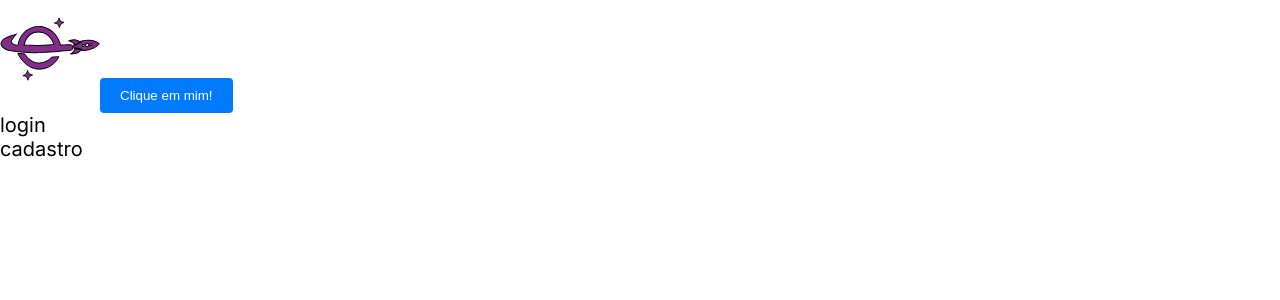
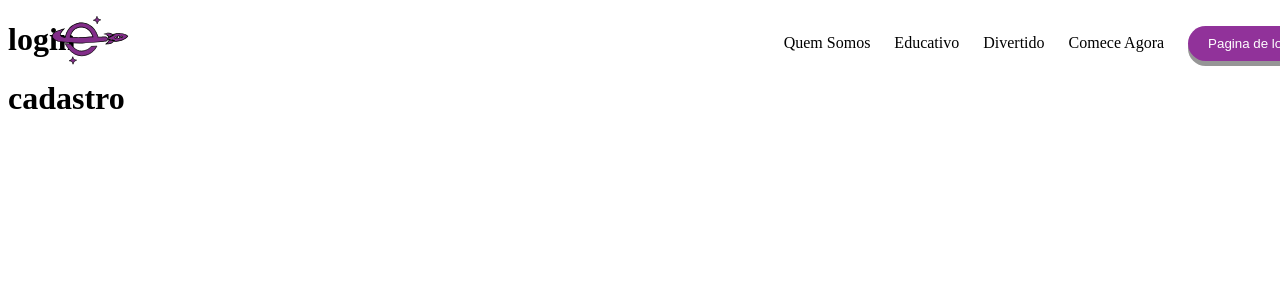
Before and after one commit to lucas-dos-santos-gomes/abc-virtual, a Next.js app: page /Sign in a window 1280 px wide. Shown: the top 300 px of the page. Built offline with nearby package versions, Linux system fonts and the light colour scheme.

Commit message:
criação da pagina home

```diff
--- a/src/app/globals.css
+++ b/src/app/globals.css
@@ -8,3 +8,7 @@
 :root {
   font-size: 10px;
 }
+
+body {
+  padding-top: 70px;
+}
--- /dev/null
+++ b/src/app/layout.js
@@ -0,0 +1,12 @@
+export const metadata = {
+  title: 'Next.js',
+  description: 'Generated by Next.js',
+}
+
+export default function RootLayout({ children }) {
+  return (
+    <html lang="en">
+      <body>{children}</body>
+    </html>
+  )
+}
--- /dev/null
+++ b/src/components/Button/style.js
@@ -0,0 +1,15 @@
+'use client'
+
+import styled from "styled-components";
+
+const Button = styled.button`
+  background-color: #91329A;
+  color: white;
+  padding: 10px 20px;
+  border: none;
+  border-radius: 100px;
+  cursor: pointer;
+  box-shadow: rgba(46, 46, 46, 0.5) 0px 5px 0px 0px;
+`;
+
+export default Button;
--- a/src/components/Header/index.jsx
+++ b/src/components/Header/index.jsx
@@ -1,11 +1,32 @@
 import Image from "next/image";
-import Button from './style';
 
-export default function Header() {
+import styles from './style.module.css';
+import Button from "../Button/style";
+import Link from "next/link";
+import React from 'react';
+import Header  from "./style";
+
+export default function PreHeader() {
   return (
-    <header>
-      <Image width={100} height={100} src="/svg/logo.svg" alt="logo" />
-      <Button>Clique em mim!</Button>
-    </header>
+    <Header className={styles.header}>
+      <div className={styles.logo}>
+        <Image width={100} height={100} src="/svg/logo.svg" alt="logo" />
+      </div>
+      <nav className={styles.nav}>
+        <ul>
+          <li><a href="#quemsomos">Quem Somos</a></li>
+          <li><a href="#educativo">Educativo</a></li>
+          <li><a href="#divertido">Divertido</a></li>
+          <li><a href="#assine">Comece Agora</a></li>
+          <li>
+            <Link href="Sign">
+              <Button>
+                Pagina de login
+              </Button>
+            </Link>
+          </li>
+        </ul>
+      </nav>
+    </Header>
   );
 }
--- a/src/components/Header/style.js
+++ b/src/components/Header/style.js
@@ -1,13 +1,15 @@
 'use client'
+
 import styled from "styled-components";
 
-const Button = styled.button`
-  background-color: #007bff;
-  color: white;
-  padding: 10px 20px;
-  border: none;
-  border-radius: 4px;
-  cursor: pointer;
+const Header = styled.header`
+  display: flex;
+  justify-content: space-between;
+  align-items: center;
+  position: fixed;
+  top: 0px;
+  padding: 1rem 2rem;
+  width: 100vw;
 `;
 
-export default Button;
+export default Header;
--- /dev/null
+++ b/src/components/Header/style.module.css
@@ -0,0 +1,26 @@
+.logo img {
+    height: 50px;
+}
+
+.nav ul {
+    display: flex;
+    list-style: none;
+    margin: 0;
+    padding: 0;
+    align-items: center;
+}
+
+.nav ul li {
+    margin-left: 1.5rem;
+}
+
+.nav ul li a {
+    color: black;
+    text-decoration: none;
+    font-size: 1rem;
+    transition: color 0.3s;
+}
+
+.nav ul li a:hover {
+    color: #73287f;
+}
```
Also changed, not shown: src/app/page.jsx (+8 -8 lines), public/svg/fundo estrelado.svg (added), src/app/Sign/page.jsx (line endings or trailing spaces), src/components/Footer/index.jsx (line endings or trailing spaces), src/components/Section/index.jsx (added).
